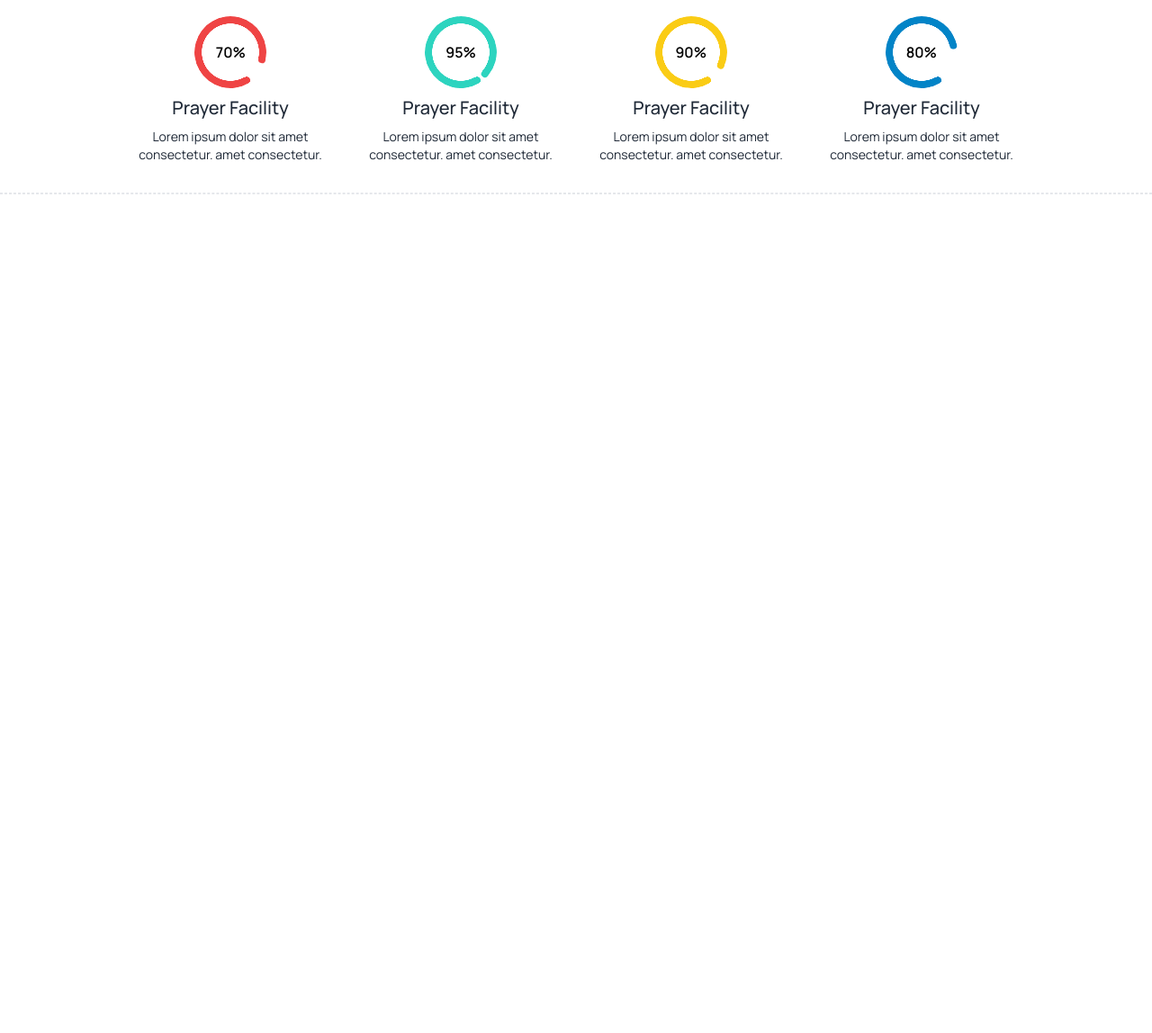
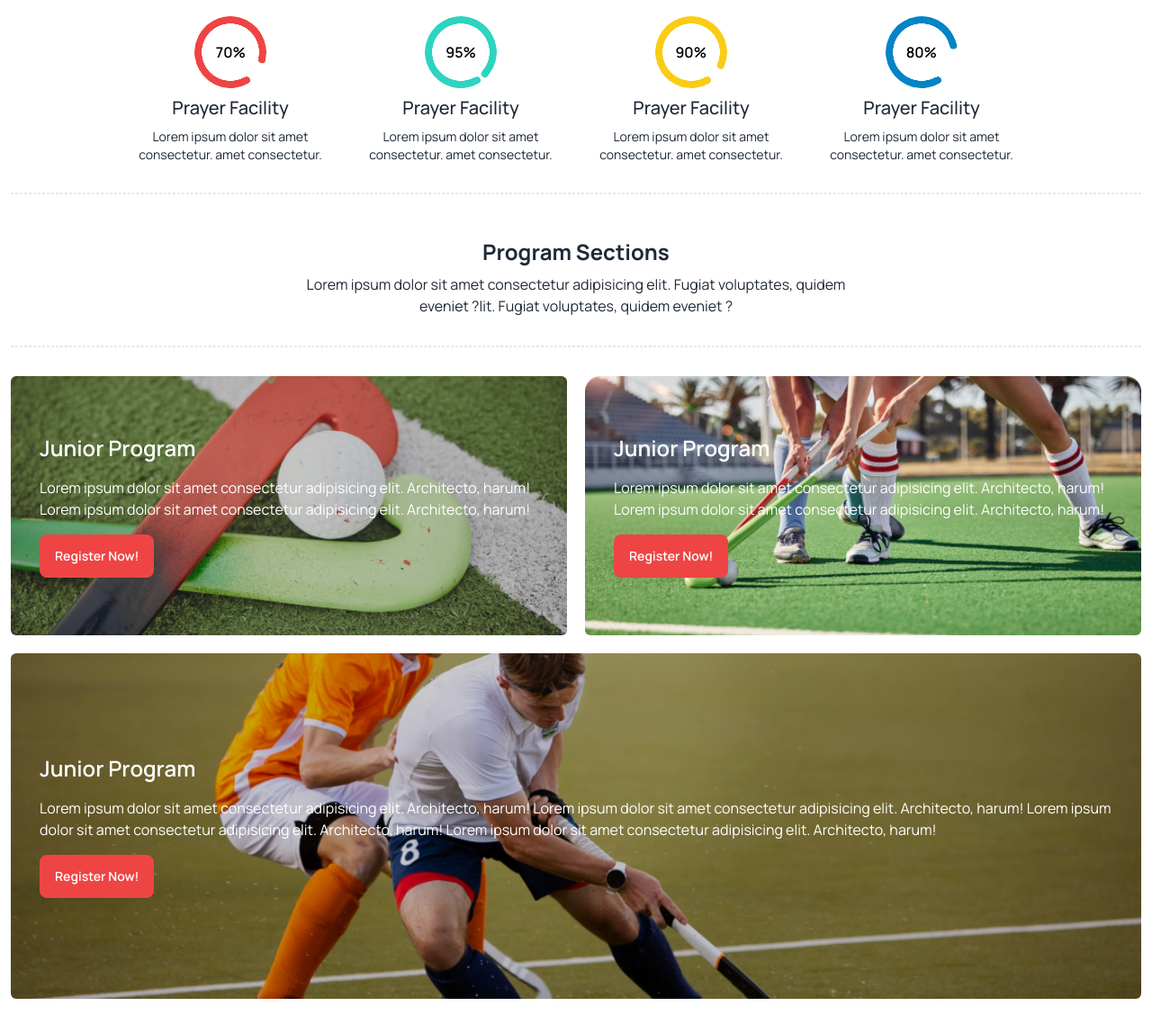
Before and after one commit to sheikhmuhammadantor/assignment-three-batch-9, a plain HTML site: page index.html in a window 1280 px wide. Shown: the part 728-1876 px from the top of the page at 90% size. Before the commit the page ends 1112 px from the top, so only its background shows below. Drawn offline with nearby package versions, Linux system fonts and the light colour scheme.

Commit message:
Program Section Done.

```diff
--- a/index.html
+++ b/index.html
@@ -62,7 +62,7 @@
 <body class="font-manrope">
 
     <!-- Header Section -->
-    <header class="container mx-auto">
+    <header class="container mx-auto px-3">
         <!-- Navbar Section -->
         <div class="navbar bg-base-100">
             <div class="navbar-start">
@@ -101,7 +101,7 @@
     </header>
 
     <!-- Banner Section  -->
-    <section class="container mx-auto">
+    <section class="container mx-auto px-3">
         <div class="min-h-[500px] bg-blend-overlay bg-cover bg-black bg-opacity-25 relative rounded-xl"
             style="background-image: url(./Images/banner.png);">
             <div class="absolute bottom-5 left-5 space-x-2">
@@ -125,9 +125,9 @@
     </section>
 
     <!-- Professional Hockeys Club -->
-    <section class="container mx-auto my-12">
+    <section class="container mx-auto my-12 px-3">
         <div class="text-center space-y-2">
-            <h2 class="text-2xl">Professional Hockey Club</h2>
+            <h2 class="text-2xl font-bold">Professional Hockey Club</h2>
             <p>
                 Lorem ipsum dolor sit amet consectetur adipisicing elit. Fugiat voluptates, quidem eveniet ?
             </p>
@@ -166,6 +166,55 @@
         <div class="border-dashed border my-8"></div>
     </section>
 
+    <!-- Program Sections -->
+    <section class="container mx-auto px-3">
+        <div class="text-center space-y-2">
+            <h2 class="text-2xl font-bold">Program Sections</h2>
+            <p class="w-[600px] mx-auto">
+                Lorem ipsum dolor sit amet consectetur adipisicing elit. Fugiat voluptates, quidem eveniet ?lit. Fugiat
+                voluptates, quidem eveniet ?
+            </p>
+        </div>
+        <div class="border-dashed border my-8"></div>
+        <div class="grid grid-cols-1 lg:grid-cols-2 place-items-center gap-5">
+            <div class="col-span-1 py-16 px-8 bg-cover rounded-md bg-blend-overlay bg-center bg-black bg-opacity-20 text-white space-y-4"
+                style="background-image: url(./Images/program1.png);">
+                <h2 class="text-2xl font-semibold">
+                    Junior Program
+                </h2>
+                <p class="">
+                    Lorem ipsum dolor sit amet consectetur adipisicing elit. Architecto, harum!
+                    Lorem ipsum dolor sit amet consectetur adipisicing elit. Architecto, harum!
+                </p>
+                <button class="btn bg-red-500 border-red-500 text-white">Register Now!</button>
+            </div>
+            <div class="col-span-1 py-16 px-8 bg-cover rounded-md bg-blend-overlay bg-centerbg-black bg-opacity-20 text-white space-y-4"
+                style="background-image: url(./Images/program2.png);">
+                <h2 class="text-2xl font-semibold">
+                    Junior Program
+                </h2>
+                <p class="">
+                    Lorem ipsum dolor sit amet consectetur adipisicing elit. Architecto, harum!
+                    Lorem ipsum dolor sit amet consectetur adipisicing elit. Architecto, harum!
+                </p>
+                <button class="btn bg-red-500 border-red-500 text-white">Register Now!</button>
+            </div>
+            <div class="col-span-1 lg:col-span-2 py-16 lg:py-28 px-8 bg-cover rounded-md bg-blend-overlay bg-center bg-black bg-opacity-20 text-white space-y-4"
+                style="background-image: url(./Images/program3.png);">
+                <h2 class="text-2xl font-semibold">
+                    Junior Program
+                </h2>
+                <p class="">
+                    Lorem ipsum dolor sit amet consectetur adipisicing elit. Architecto, harum!
+                    Lorem ipsum dolor sit amet consectetur adipisicing elit. Architecto, harum!
+                    Lorem ipsum dolor sit amet consectetur adipisicing elit. Architecto, harum!
+                    Lorem ipsum dolor sit amet consectetur adipisicing elit. Architecto, harum!
+                </p>
+                <button class="btn bg-red-500 border-red-500 text-white">Register Now!</button>
+            </div>
+        </div>
+    </section>
+
     <!-- Footer Section -->
     <footer>
         <br>
```
